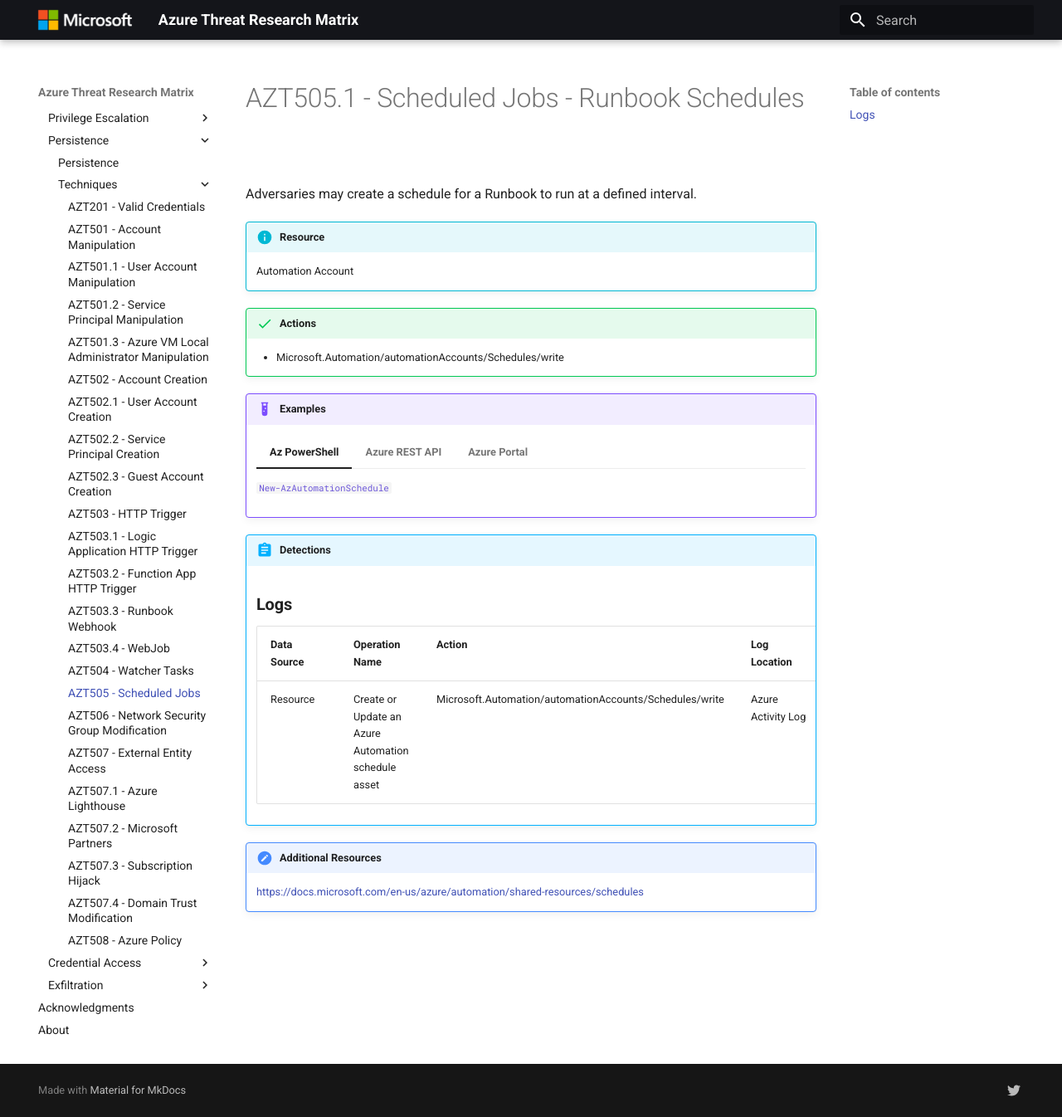
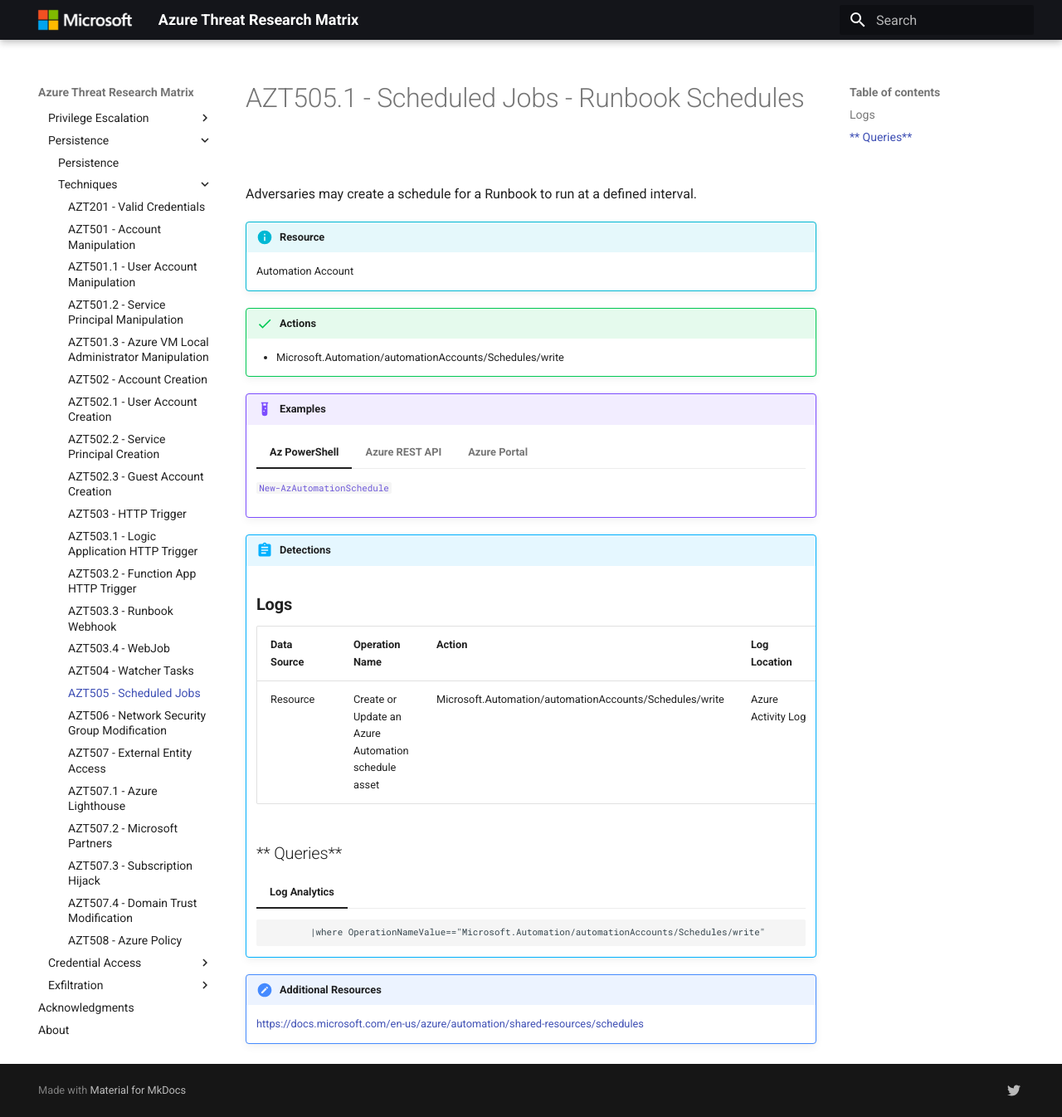
Before and after one commit to microsoft/Azure-Threat-Research-Matrix, an MkDocs documentation site: the page built from docs/Persistence/AZT505/AZT505-1.md, in a window 1280 px wide and 1346 px high. Shown: the whole window at 83% size. Built offline with MkDocs 1.6.1 and Material for MkDocs 9.7.7, drawn with Linux system fonts in a browser that asks for light colours.

Commit message:
Update AZT505-1.md

````diff
--- a/docs/Persistence/AZT505/AZT505-1.md
+++ b/docs/Persistence/AZT505/AZT505-1.md
@@ -30,6 +30,15 @@ Adversaries may create a schedule for a Runbook to run at a defined interval.
     |--------------------|---------------------|-------------------------------------------------------------------|--------------|
     | Resource | Create or Update an Azure Automation schedule asset	 | Microsoft.Automation/automationAccounts/Schedules/write	| Azure Activity Log |
 
+    ## ** Queries**
+
+
+	=== "Log Analytics"
+	```AzureActivity
+            |where OperationNameValue=="Microsoft.Automation/automationAccounts/Schedules/write"
+	```
+
+
 !!! faq "Additional Resources"
 
 	[https://docs.microsoft.com/en-us/azure/automation/shared-resources/schedules](https://docs.microsoft.com/en-us/azure/automation/shared-resources/schedules)
````
